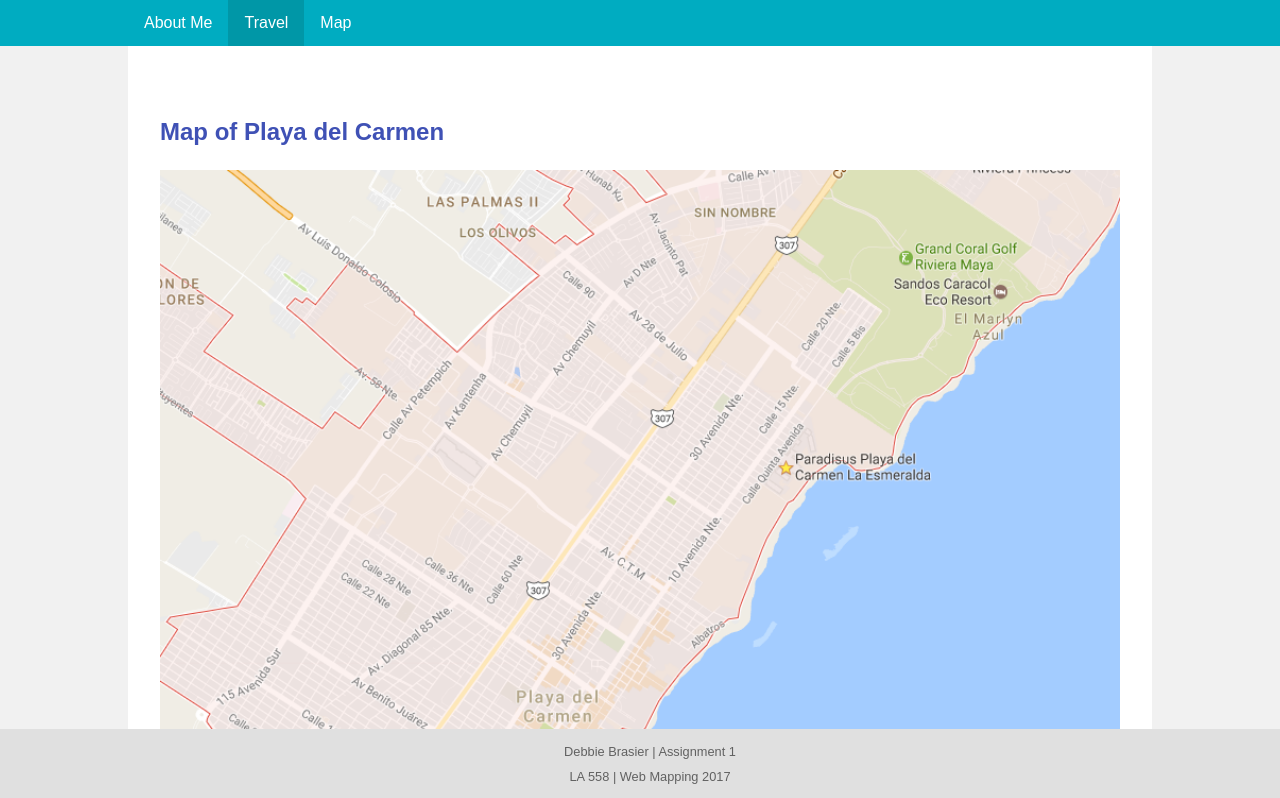
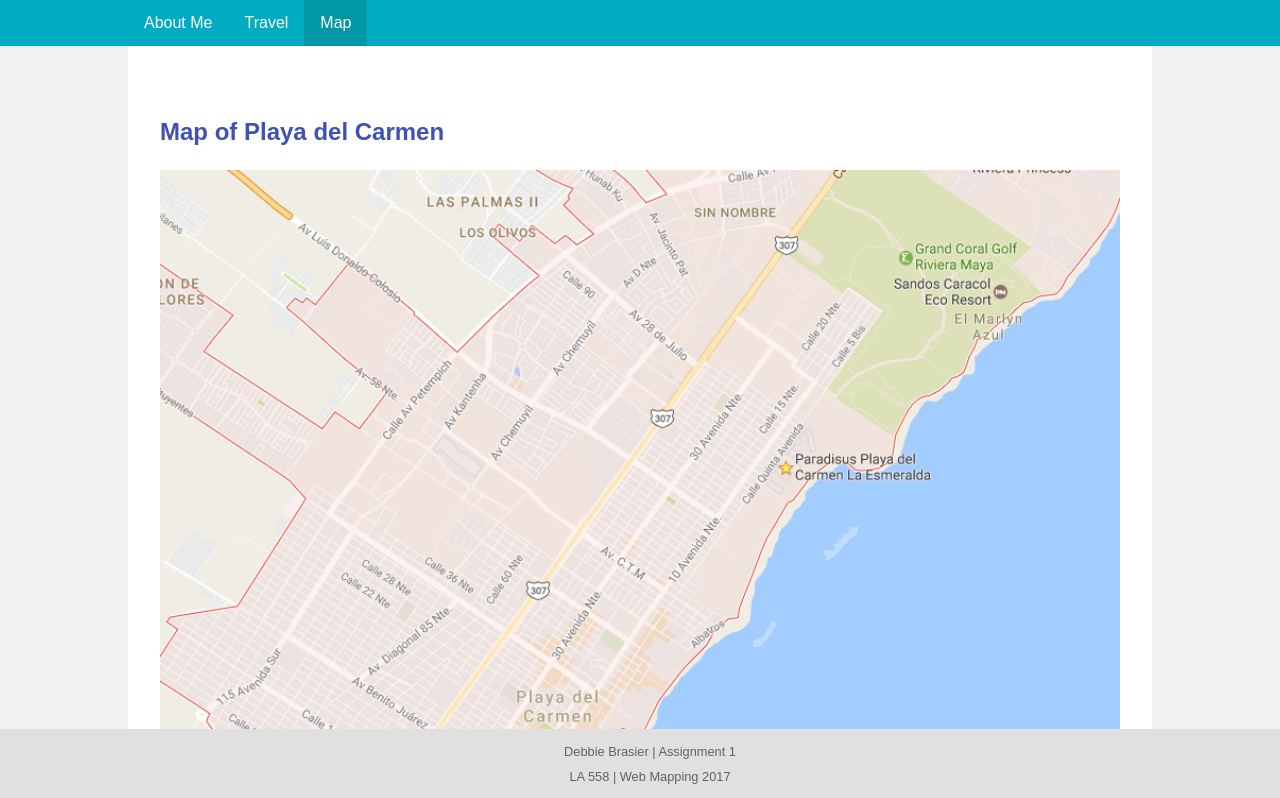
Before and after one commit to debbers/LA558, a plain HTML site: page Assignment1/map.html in a window 1280 px wide. Shown: the top 798 px of the page. Drawn offline with Linux system fonts and the light colour scheme.

Commit message:
Update map.html

```diff
--- a/Assignment1/map.html
+++ b/Assignment1/map.html
@@ -12,8 +12,8 @@
 	<nav role="navigation">
 		<ul>
 			<li><a href="index.html">About Me</a></li>
-			<li><a href="travel.html" class="active">Travel</a></li>
-			<li><a href="map.html">Map</a></li>
+			<li><a href="travel.html">Travel</a></li>
+			<li><a href="map.html" class="active">Map</a></li>
 		</ul>
 	</nav>
 </header>
```
